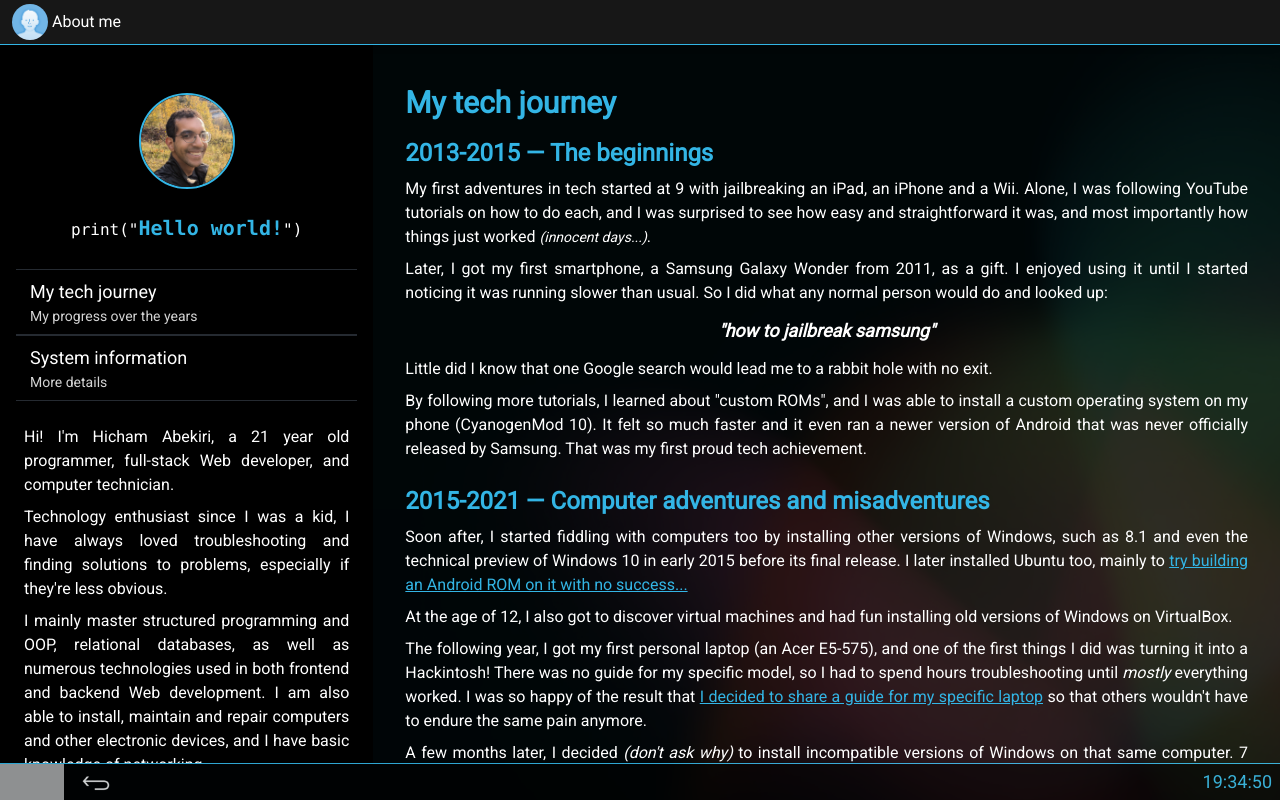
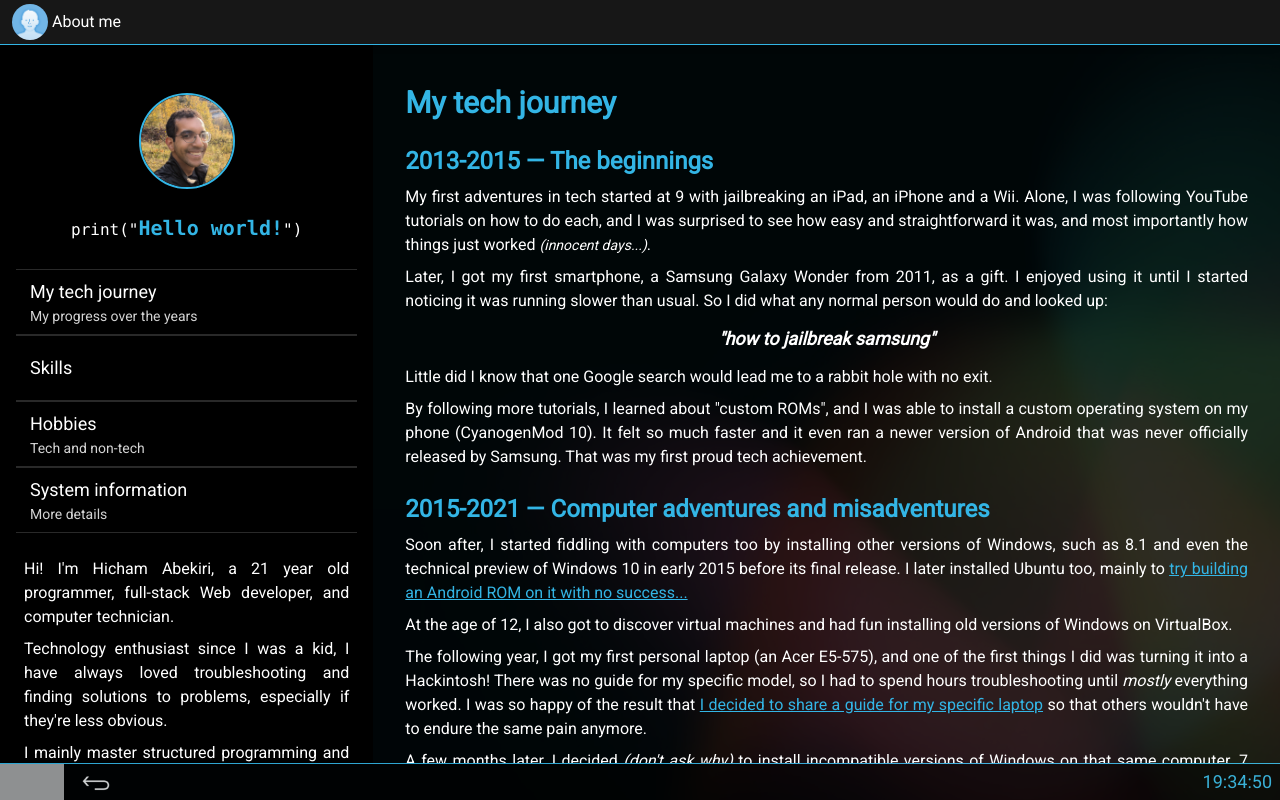
Before and after one commit to itshichabk/holofolio, a Next.js app: page /aboutme/timeline in a window 1280 px wide. Built offline with nearby package versions, Linux system fonts and the light colour scheme; grey boxes are pictures that could not be loaded.

Commit message:
New pages + some CSS adjustments

```diff
--- /dev/null
+++ b/app/aboutme/hobbies/page.js
@@ -0,0 +1,7 @@
+export default function Hobbies() {
+  return (
+    <div className="m-4 text-justify">
+        Helo
+    </div>
+  )
+}
--- a/app/aboutme/layout.js
+++ b/app/aboutme/layout.js
@@ -23,6 +23,8 @@ export default function AboutMeLayout({children}) {
           <HelloWorldCode/>
 
           <SettingsRow link="/aboutme/timeline" title="My tech journey" value="My progress over the years"/>
+          <SettingsRow link="/aboutme/skills" title="Skills"/>
+          <SettingsRow link="/aboutme/hobbies" title="Hobbies" value="Tech and non-tech"/>
           <SettingsRow link="/aboutme/specs" title="System information" value="More details"/>
 
           <div className="my-6 lg:mx-2 text-justify">
@@ -37,9 +39,8 @@ export default function AboutMeLayout({children}) {
             </p>
             <p className="mb-2">
               I mainly master structured programming and OOP, relational
-              databases, as well as numerous technologies used in both frontend
-              and backend Web development. I am also able to install, maintain
-              and repair computers and other electronic devices, and I have basic knowledge of networking.
+              databases, and full-stack Web development. I am also able to install, maintain
+              and repair computers, and I have basic knowledge of networking.
             </p>
             <p className="mb-2">
               My goal is to further explore and gather new skills in software
--- /dev/null
+++ b/app/aboutme/skills/page.js
@@ -0,0 +1,5 @@
+export default function Skills() {
+    return (
+      <div>page</div>
+    )
+  }
--- a/app/aboutme/timeline/page.js
+++ b/app/aboutme/timeline/page.js
@@ -2,6 +2,7 @@
 "use client";
 
 import TimelineSection from "@/components/aboutme/TimelineSection";
+import Hyperlink from "@/components/text/Hyperlink";
 import TimelineYear from "@/components/TimelineYear";
 import { useState } from "react";
 
@@ -10,7 +11,7 @@ export default function Timeline() {
 
   return (
     <div className="my-10 mx-4 text-justify">
-      <h1 className="mb-4 text-holo font-bold text-3xl">My tech journey</h1>
+      <h1 className="mb-6 text-holo font-bold text-3xl">My tech journey</h1>
 
       <h2 className="mb-2 text-holo font-bold text-2xl text-start">2013-2015 — The beginnings</h2>
       <p className="mb-2">
@@ -34,7 +35,7 @@ export default function Timeline() {
       <h2 className="mt-6 mb-2 text-holo font-bold text-2xl text-start leading-6">2015-2021 — <span className="whitespace-nowrap text-xl lg:text-2xl">Computer adventures and misadventures</span></h2>
       <p className="mb-2">
         Soon after, I started fiddling with computers too by installing other versions of Windows, such as 8.1 and even the technical preview of Windows 10 in early 2015 before its final release.
-        I later installed Ubuntu too, mainly to <a onClick={() => setXda(true)} href="https://xdaforums.com/t/rom-sm-g350e-cyanogenmod-11-news.3226820/page-2#post-64789723" target="#" className="text-holo underline">try building an Android ROM on it with no success...</a>
+        I later installed Ubuntu too, mainly to <Hyperlink onClick={() => setXda(true)} href="https://xdaforums.com/t/rom-sm-g350e-cyanogenmod-11-news.3226820/page-2#post-64789723">try building an Android ROM on it with no success...</Hyperlink>
       </p>
 
       { xda &&
@@ -50,7 +51,7 @@ export default function Timeline() {
       <p className="mb-2">
         The following year, I got my first personal laptop (an Acer E5-575), and one of the first things I did was turning it into a Hackintosh!
         There was no guide for my specific model, so I had to spend hours troubleshooting until <span className="italic">mostly</span> everything worked.
-        I was so happy of the result that <a className="text-holo underline" target="#" href="https://www.tonymacx86.com/threads/guide-acer-aspire-e5-575-52g6.227038/">I decided to share a guide for my specific laptop</a> so that others wouldn't have to endure the same pain anymore.
+        I was so happy of the result that <Hyperlink href="https://www.tonymacx86.com/threads/guide-acer-aspire-e5-575-52g6.227038/">I decided to share a guide for my specific laptop</Hyperlink> so that others wouldn't have to endure the same pain anymore.
       </p>
       <p className="mb-2">
         A few months later, I decided <span className="italic">(don't ask why)</span> to install incompatible versions of Windows on that same computer.
@@ -60,9 +61,9 @@ export default function Timeline() {
         and the integrated graphics. Even essential functionalities like full shutdowns and CPU multi-core support didn't work!
       </p>
       <p className="mb-2">
-        <a className="text-holo underline italic" target="#" href="https://msfn.org/board/topic/177386-non-compliant-acpi-error-on-windows-xp-x64-setup/">
+        <Hyperlink href="https://msfn.org/board/topic/177386-non-compliant-acpi-error-on-windows-xp-x64-setup/">
           To this day, I still can't install install the x64 version of Windows XP on it...
-        </a>
+        </Hyperlink>
       </p>
 
       <h2 className="mt-6 mb-2 text-holo font-bold text-2xl text-start leading-6">2021-now — <span className="font-mono whitespace-nowrap text-xl lg:text-2xl">print("I'm a programmer!");</span></h2>
@@ -70,14 +71,14 @@ export default function Timeline() {
         Fast-forward to 2021, I finally started learning programming! Thanks to a free coupon for a paid Python online course I came across on Reddit, I was able to learn
         fundamental concepts such as variables, loops and if-statements. Later, I got to learn C at a private computer science school, but they only taught the same basics.
         So I took a step further and searched for other courses, and learned more advanced concepts like pointers, which took me a while to properly understand.
-        Feeling motivated by my newfound pastime, I created my GitHub profile and published <a className="text-holo underline" target="#" href="https://github.com/itshichabk/hOS">
-        my first personal programming project</a>, which is an OS-like program with a barebones login system and a few applications such as a calculator.
+        Feeling motivated by my newfound pastime, I created my GitHub profile and published <Hyperlink href="https://github.com/itshichabk/hOS">
+        my first personal programming project</Hyperlink>, which is an OS-like program with a barebones login system and a few applications such as a calculator.
         I also took the opportunity to learn basic Git concepts and commands.
       </p>
       <p className="mb-2">
-        In 2022, I took a two-month-long internship at a software consulting enterprise called I-Eteria, where I learned even more languages for Web development, which
+        In 2022, I took a two-month-long internship at a software consulting enterprise called <Hyperlink href="https://www.i-eteria.com/">I-Eteria</Hyperlink>, where I learned even more languages for Web development, which
         I had never done before. HTML, CSS, JavaScript and MySQL. I had to learn these mostly by myself online. Given the fact that I already knew Python,
-        I was also asked to put those newly acquired skills to the test and create a fictional <a className="text-holo underline" target="#" href="https://github.com/itshichabk/stage_webapp">Web application</a> for managing products, orders and invoices, using Python as the backend (Flask).
+        I was also asked to put those newly acquired skills to the test and create a fictional <Hyperlink href="https://github.com/itshichabk/stage_webapp">Web application</Hyperlink> for managing products, orders and invoices, using Python as the backend (Flask).
       </p>
       <p className="mb-2">
         Later that year, I started studying abroad in computer science at Cégep de Sherbrooke in Quebec, Canada. Having already learned the basics of programming and Web development, the first semesters were relatively easy.
--- a/app/globals.css
+++ b/app/globals.css
@@ -3,9 +3,34 @@
 @tailwind utilities;
 
 body {
+  background-color: black;
   font-family: Roboto, sans-serif;
   background-image: url("../public/img/bg/holo.jpg");
   background-size: cover;
   background-repeat: no-repeat;
   background-attachment: fixed;
 }
+
+::-webkit-scrollbar {
+  width: 0px;
+}
+
+@media (min-width: 1024px) {
+  ::-webkit-scrollbar {
+    width: 4px;
+  }
+
+  ::-webkit-scrollbar-track {
+    background: black;
+  }
+
+  ::-webkit-scrollbar-thumb {
+    background: #88888867;
+    border-radius: 5px;
+    margin: 4px 0;
+  }
+
+  ::-webkit-scrollbar-thumb:hover {
+    background: #33b5e5;
+  }
+}
--- a/components/aboutme/SettingsRow.jsx
+++ b/components/aboutme/SettingsRow.jsx
@@ -2,8 +2,8 @@ import Link from "next/link";
 
 export default function SettingsRow({ title, value, link }) {
   const row = (
-    <div className={"border-b border-t border-gray-600 border-opacity-50" + (link ? " hover:cursor-pointer" : "")}>
-      <div className="flex flex-col justify-center h-16 px-3 border-2 border-transparent active:border-holo active:bg-holo hover:bg-gray-800 active:bg-opacity-50 select-none">
+    <div className={"border-b border-t border-neutral-600 border-opacity-50" + (link ? " hover:cursor-pointer" : "")}>
+      <div className="flex flex-col justify-center h-16 px-3 border-2 border-transparent active:border-holo active:bg-holo hover:bg-neutral-800 active:bg-opacity-50 select-none">
           <h1 className={(link ? "text-white" : "text-neutral-300") + " text-lg leading-7"}>{title}</h1>
           <p className="text-sm text-neutral-300">{value}</p>
       </div>
--- /dev/null
+++ b/components/text/Hyperlink.jsx
@@ -0,0 +1,5 @@
+export default function Hyperlink({href, children, onClick}) {
+  return (
+    <a className="text-holo underline" onClick={onClick} target="#" href={href}>{children}</a>
+  )
+}
```
